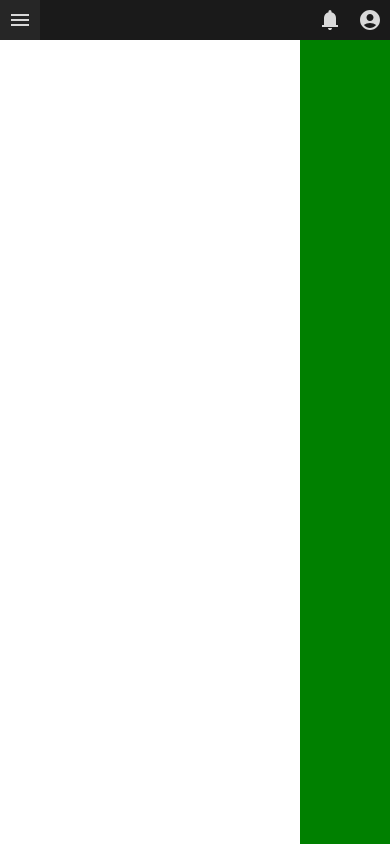
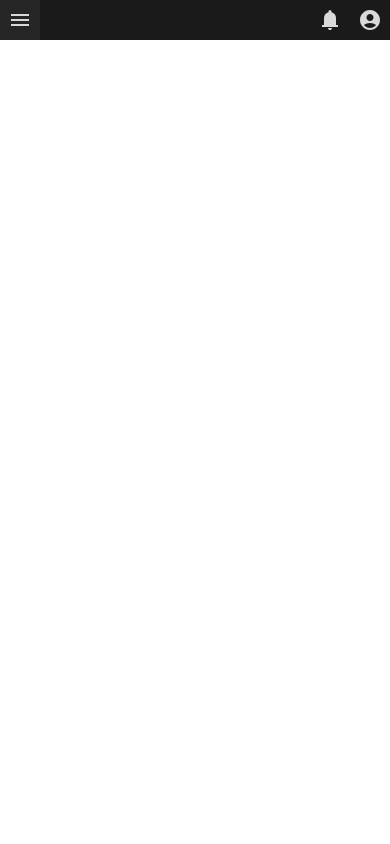
Before and after one commit to ikkowy/citheron, a Vue app in the folder ui/: page / in a window 390 px wide. Built offline with nearby package versions, Linux system fonts and the light colour scheme.

Commit message:
Responsive side menu

```diff
--- a/ui/src/App.vue
+++ b/ui/src/App.vue
@@ -3,8 +3,6 @@ import IconAccountCircle from "./components/icons/IconAccountCircle.vue";
 import IconMenu from "./components/icons/IconMenu.vue";
 import IconMenuOpen from "./components/icons/IconMenuOpen";
 import IconNotifications from "./components/icons/IconNotifications.vue";
-import IconPin from "./components/icons/IconPin.vue";
-import IconPinSlash from "./components/icons/IconPinSlash.vue";
 </script>
 
 <template>
@@ -14,11 +12,6 @@ import IconPinSlash from "./components/icons/IconPinSlash.vue";
     <a class="header-button" style="float: left" v-on:click="sideMenuOpen = !sideMenuOpen">
       <IconMenu v-if="!sideMenuOpen" />
       <IconMenuOpen v-else />
-    </a>
-
-    <a class="header-button" style="float: left" v-if="sideMenuOpen" v-on:click="sideMenuPinned = !sideMenuPinned">
-      <IconPin v-if="!sideMenuPinned" />
-      <IconPinSlash v-else />
     </a>
 
     <a class="header-button" style="float: right">
@@ -33,7 +26,7 @@ import IconPinSlash from "./components/icons/IconPinSlash.vue";
   <aside>
   </aside>
 
-  <main v-on:click="sideMenuOpen = false">
+  <main>
   </main>
 
 </template>
@@ -42,8 +35,35 @@ import IconPinSlash from "./components/icons/IconPinSlash.vue";
 import { ref, computed } from 'vue';
 
 const sideMenuOpen = ref(false);
-const sideMenuPinned = ref(false);
-const sideMenuWidth = ref("300px");
+
+const appWidth = ref(window.innerWidth);
+const appHeight = ref(window.innerHeight);
+
+window.addEventListener("resize", () => {
+  appWidth.value = window.innerWidth;
+  appHeight.value = window.innerHeight;
+});
+
+const sideMenuMaxWidth = 500;
+
+const sideMenuExpanded = computed(() => {
+  return sideMenuOpen.value && appWidth.value <= sideMenuMaxWidth;
+});
+
+const sideMenuWidthPx = computed(() => {
+  return sideMenuOpen.value ? `${sideMenuExpanded.value ? appWidth.value : sideMenuMaxWidth}px` : "0px";
+});
+
+const mainDisplay = computed(() => {
+  return sideMenuExpanded.value ? "none" : "inline-block";
+});
+
+const headerHeight = 40;
+const headerHeightPx = `${headerHeight}px`;
+
+const sideMenuHeightPx = computed(() => {
+  return `${appHeight.value - headerHeight}px`;
+});
 
 const sideMenuVisibility = computed(() => {
   return sideMenuOpen.value ? "visible" : "hidden";
@@ -61,7 +81,7 @@ body {
 
 header {
   width: 100%;
-  height: 40px;
+  height: v-bind(headerHeightPx);
   background-color: #1a1a1a;
 }
 
@@ -87,18 +107,19 @@ header {
 aside {
   box-sizing: border-box;
   visibility: v-bind('sideMenuVisibility');
-  width: v-bind('sideMenuWidth');
-  height: calc(100vh - 40px);
+  width: v-bind('sideMenuWidthPx');
+  height: v-bind('sideMenuHeightPx');
   background-color: #1a1a1a;
   border-top: 1px solid #262626;
 }
 
 main {
+  display: v-bind('mainDisplay');
   position: absolute;
+  overflow: scroll;
   top: 40px;
   right: 0;
-  width: calc(100vw - v-bind('sideMenuWidth'));
-  height: calc(100vh - 40px);
-  background-color: green;
+  width: calc(100vw - v-bind('sideMenuWidthPx'));
+  height: calc(100vh - v-bind('headerHeightPx'));
 }
 </style>
```
